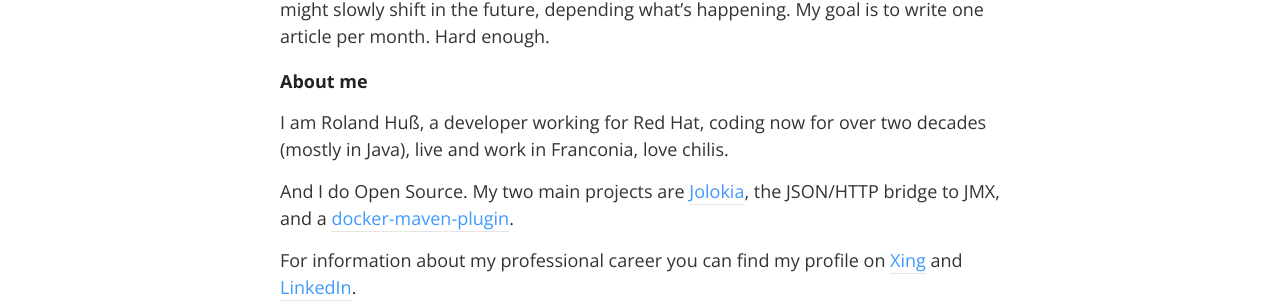
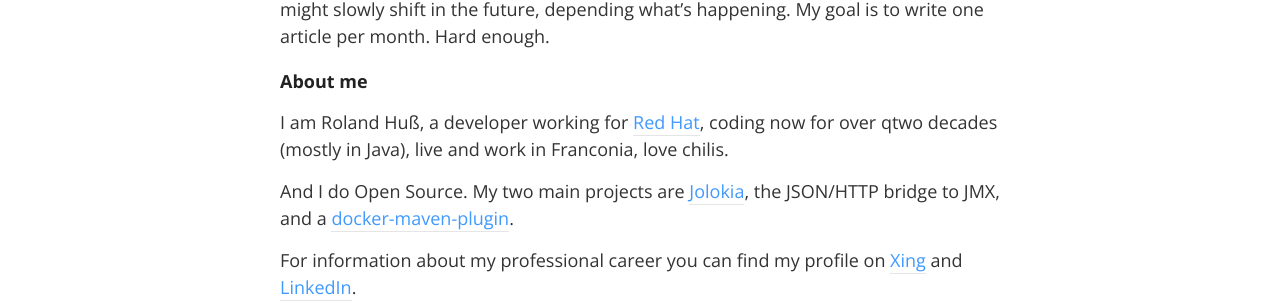
Before and after one commit to rhuss/rhuss.github.io, a Jekyll site: the page built from about.md, in a window 1280 px wide. Shown: the part 281-586 px from the top of the page. Built offline with Jekyll 4.4.1, drawn with Linux system fonts in a browser that asks for light colours; nearby versions of some CDN libraries.

Commit message:
Added red link

```diff
--- a/about.md
+++ b/about.md
@@ -7,7 +7,7 @@ This site contains my thoughts and articles on computer related stuff. Currently
 
 ### About me
 
-I am Roland Huß, a developer working for Red Hat, coding now for over two decades (mostly in Java), live and work in Franconia, love chilis.
+I am Roland Huß, a developer working for [Red Hat](http://www.redhat.com/), coding now for over qtwo decades (mostly in Java), live and work in Franconia, love chilis.
 
 And I do Open Source. My two main projects are [Jolokia](http://www.jolokia.org), the JSON/HTTP bridge to JMX, and a [docker-maven-plugin](https://github.com/rhuss/docker-maven-plugin).
 
```
